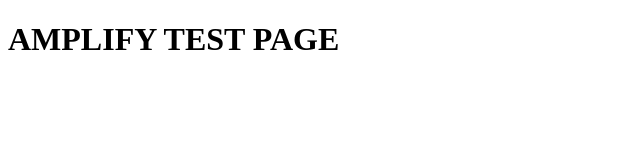
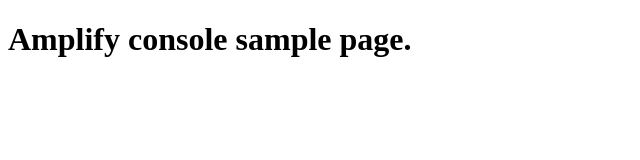
Before and after one commit to SAYJOY365/first-amplify, a plain HTML site: page index.html in a window 1280 px wide. Shown: the whole page, without its empty margins (0-640 px from the left). Drawn offline with Linux system fonts and the light colour scheme.

Commit message:
update index.html
update text.

```diff
--- a/index.html
+++ b/index.html
@@ -7,5 +7,5 @@
     <title>Document</title>
 </head>
 <body>
-    <h1>AMPLIFY TEST PAGE</h1>
+    <h1>Amplify console sample page.</h1>
 </body>
```
